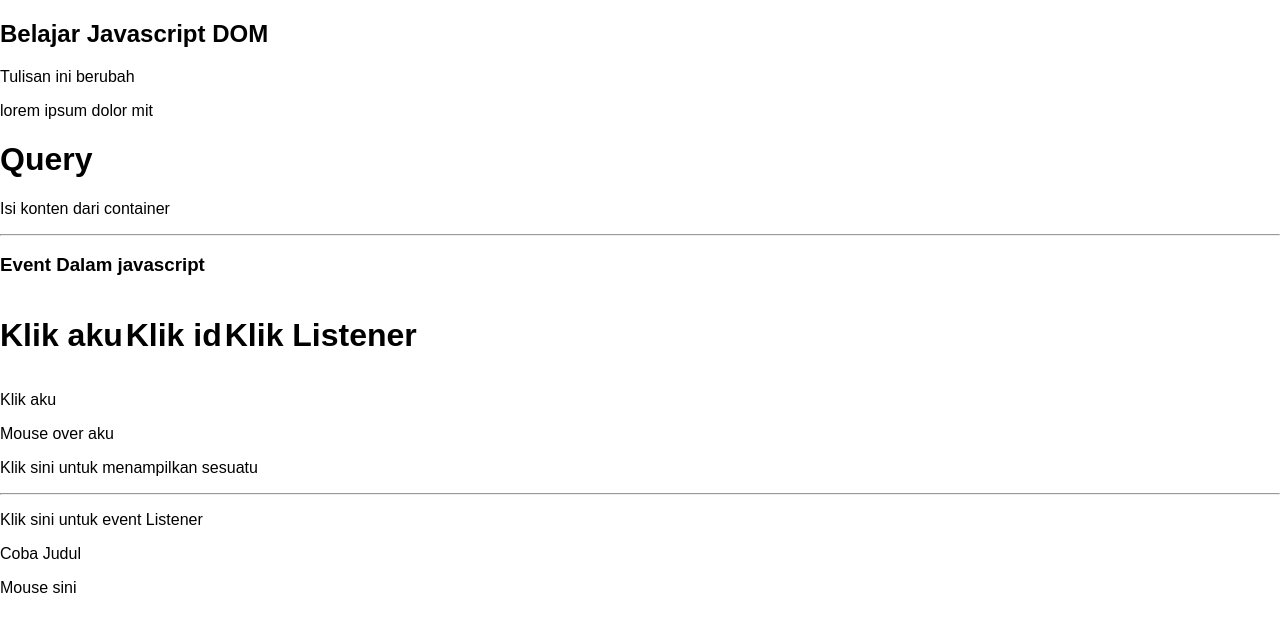
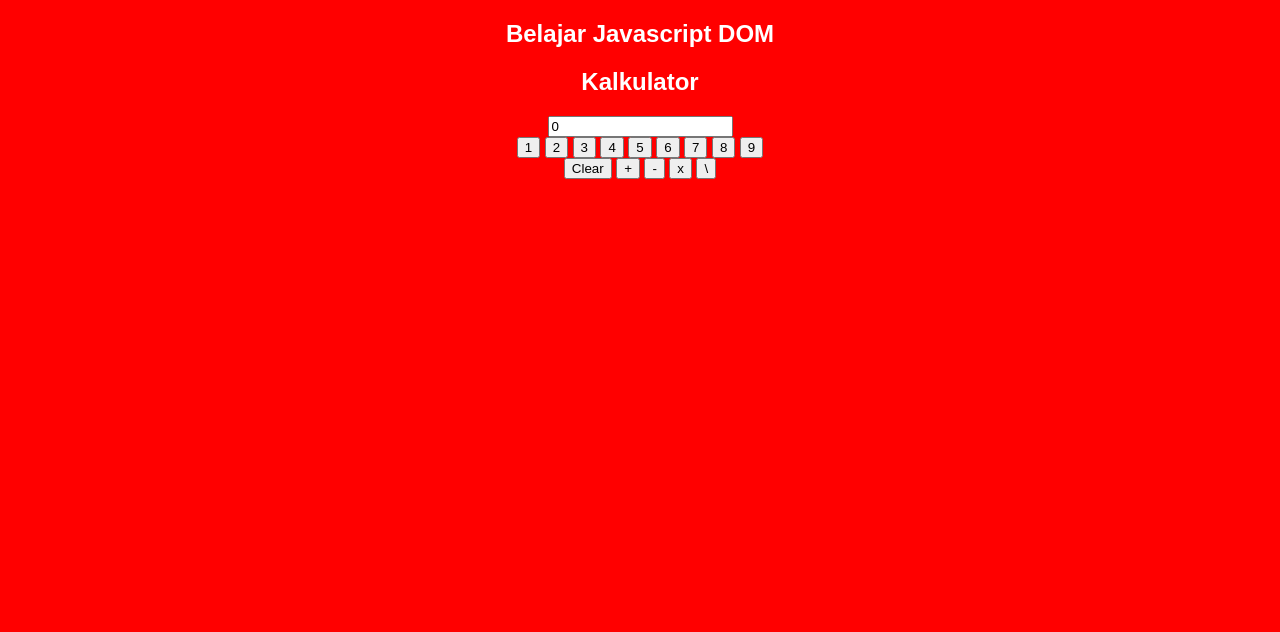
Before and after one commit to FranzOle/Javascript-video-SMKREVIT, a plain HTML site: page Js-HTML DOM/index.html in a window 1280 px wide. Drawn offline with Linux system fonts and the light colour scheme.

Commit message:
Video 17
Document Query Selector All

```diff
--- a/Js-HTML DOM/index.html
+++ b/Js-HTML DOM/index.html
@@ -8,47 +8,38 @@
     <style>
         body{
             margin: 0;
+            text-align:center;
             font-family:sans-serif;
-        }
-        .container2{
-            display:flex;
-            gap: 3px;
+            background-color:red;
+            color:white;
         }
     </style>
 </head>
 <body>
     <h2>Belajar Javascript DOM</h2>
     <div class="container">
-        <p id="target1">Tulisan belum berubah</p>
-        <p id="target2">.</p>
-        <div class="content">
-            <h1 id="judulkonten"></h1>
-            <p id="isikonten"></p>
+        <h2>Kalkulator</h2>
+        <div class="panel">
+            <input type="number" id="tampil" value="0">
         </div>
-        <hr>
-        <div class="container-event">
-            <h3>Event Dalam javascript</h3>
-            <div class="container2">
-            <h1 onclick="TesMetode()">Klik aku</h1>
-            <h1 id="klik">Klik id</h1>
-            <h1 id="klikk">Klik Listener</h1>
-            </div>
-            <p id="berubah"></p>
-            <p id="berubahid"></p>
-            <p id="berubahlistener"></p>
-            <p onclick ="tampil()" id="rubah">Klik aku</p>
-            <p onmouseover="tampil2()" id="rubah2">Mouse over aku</p>
-            <p onclick="Fungsievent(this.innerHTML)" id="rubah3">Klik sini untuk menampilkan sesuatu</p>
+        <div class="containerangka">
+            <button>1</button>
+            <button>2</button>
+            <button>3</button>
+            <button>4</button>
+            <button>5</button>
+            <button>6</button>
+            <button>7</button>
+            <button>8</button>
+            <button>9</button>
         </div>
-        <hr>
-        <div class="event-rlistene">
-            <p id="klikaku">Klik sini untuk event Listener</p>
-            <p id="coba">Coba Judul</p>
-            <p id="mouseaku">Mouse sini</p>
-            <div class="container-listener">
-            </div>
+        <div class="containermat">
+            <button>Clear</button>
+            <button>+</button>
+            <button>-</button>
+            <button>x</button>
+            <button>\</button>
         </div>
-
     </div>
 </body>
 </html>
--- a/Js-HTML DOM/script.js
+++ b/Js-HTML DOM/script.js
@@ -1,80 +1,23 @@
-alert("Test Javascript");
-//Fungsi document.getElementById mengambil id di elemen html
-document.getElementById("target1").innerHTML = "Tulisan ini berubah";
-document.getElementById("target2").innerText ="lorem ipsum dolor mit";
-//query digunakan untuk mengambil elemen
-document.querySelector("h1").innerText = "Query";
-document.querySelector("#isikonten").innerText = "Isi konten dari container";
+//video 17 document.queryselectorall
+//selectorall digunakan untuk menganbil semua tag atau selector yg terpanggil
 
-//Video 14 Event Dom js
-//metode 1 menggunakan onclick di elemen HTML
-function TesMetode(){
-    document.querySelector("#berubah").innerText = "Berubah";
+let btn = document.querySelectorAll(".containerangka > button");
+let btn2 = document.querySelectorAll(".containermat > button");
+console.log(btn2);
+console.log(btn);
+
+//Variabel btn dan btn2 akan menjadi array(Nodelist) karna btn mengambbil semua atribut btutton
+//cara lain menampilkan nodelist
+for(let i=0; i<btn.length; i++){
+    console.log(btn[i]);
 }
 
-//metode 2 menggunakan function anonymous
-klik.onclick = function (){
-   let objFont = document.getElementById("berubahid");
-   objFont.innerHTML = "Berubah-berubah id";
-   objFont.style.color = "red";
+//menampilkan angka inputan
+let tampil = document.querySelector("#tampil");
+console.log(btn[7].innerHTML);
+
+for(let index = 0; index < btn.length; index++){
+    btn[index].onclick = function(){
+        tampil.value = btn[index].innerHTML;
+    };
 }
-
-//metode 3 menggunakan event listener
-let fungsi = document.querySelector("#klikk");
-fungsi.addEventListener("click",def);
-
-function def (){
-    let objFun = document.getElementById("berubahlistener");
-    objFun.innerText = "ini menggunakan Listener";
-}
-
-function tampil (){
-    let objfun = document.querySelector("#rubah");
-    objfun.innerText += "Lol"
-}
-
-function tampil2(){
-    let objfunn = document.querySelector("#rubah2");
-    objfunn.innerText = "Berubah";
-    objfunn.style.color = "blue";
-}
-
-function Fungsievent (p){
-    let a = document.querySelector("#rubah3").innerText = "Belajar JS " + p;
-    console.log("Tes");
-}
-
-//video 15 EventListener
-
-const kiklik = document.querySelector("#klikaku");
-const mouse = document.querySelector("#mouseaku");
-
-mouse.addEventListener("mouseover",MouseAku); //menggunakan metode mouseover
-mouse.addEventListener("mouseout", function (){
-    const div = document.querySelector(".container-listener");
-    div.innerHTML += "P ";
-}); //langsung memanggil function
-
-function MouseAku(){
-    const div = document.querySelector(".container-listener");
-    div.innerHTML += "Hi ";
-}
-
-kiklik.addEventListener("click",python);
-
-function python(){
-    const div = document.querySelector(".container-listener");
-    div.innerHTML = "Hi klik";
-}
-
-coba.onclick = python;
-
-coba.onmouseover = function(){
-    let coba = document.querySelector("#coba");
-    coba.style.color = "red";
-};
-
-coba.onmouseout = function(){
-    let coba = document.querySelector("#coba");
-    coba.style.color = "black";
-};
--- a/Projek HTML-js/script.js
+++ b/Projek HTML-js/script.js
@@ -3,7 +3,7 @@ const tampilan = document.querySelector("#tampil");
 naik.onclick = function(){
     i++;
     tampilan.innerHTML = i;
-    tampilan.style.color = "blue";
+    tampilan.style.color = "#9fb4f2";
     if(i == 0){
         tampilan.style.color = "black";
     }
@@ -13,7 +13,7 @@ turun.onclick = function(){
     i--;
     if(i >= 0){
     tampilan.innerHTML = i;
-    tampilan.style.color = "red";
+    tampilan.style.color = "#d31b1b";
     if(i == 0){
         tampilan.style.color = "black";
     }}
```
Also changed, not shown: Projek HTML-js/index.html (+0 -1 lines).
